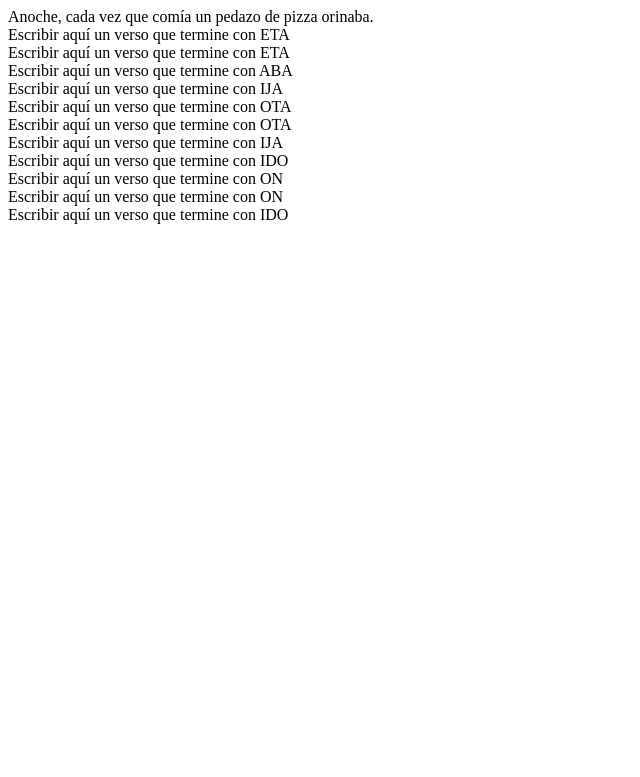
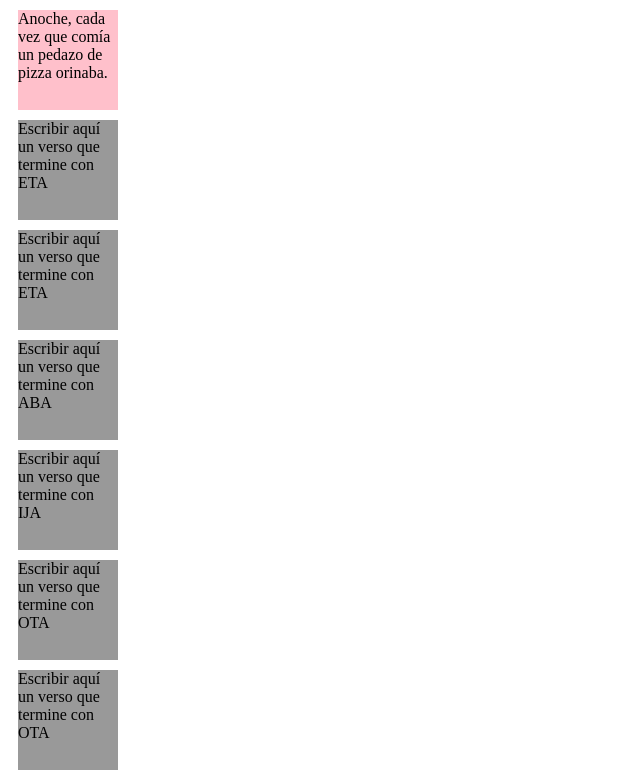
Before and after one commit to Aerolab/taller_git_1_ejercicio, a plain HTML site: page index.html in a window 1280 px wide. Shown: the top 777 px of the page, without its empty margins (0-640 px from the left). Drawn offline with Linux system fonts and the light colour scheme.

Commit message:
estilos capos!

```diff
--- a/index.html
+++ b/index.html
@@ -5,6 +5,21 @@
 	<meta http-equiv="Content-Type" content="text/html; charset=utf-8"/>
 </head>
 <body>
+
+<style >
+ div {
+ background: #999;
+ width: 100px;
+ height: 100px;
+ margin: 10px;
+ }
+
+ div#verso_equipo_1 {
+	 background: pink;
+ }
+
+
+</style>
 
   <div id="verso_equipo_1">
     Anoche, cada vez que comía un pedazo de pizza orinaba.
```
